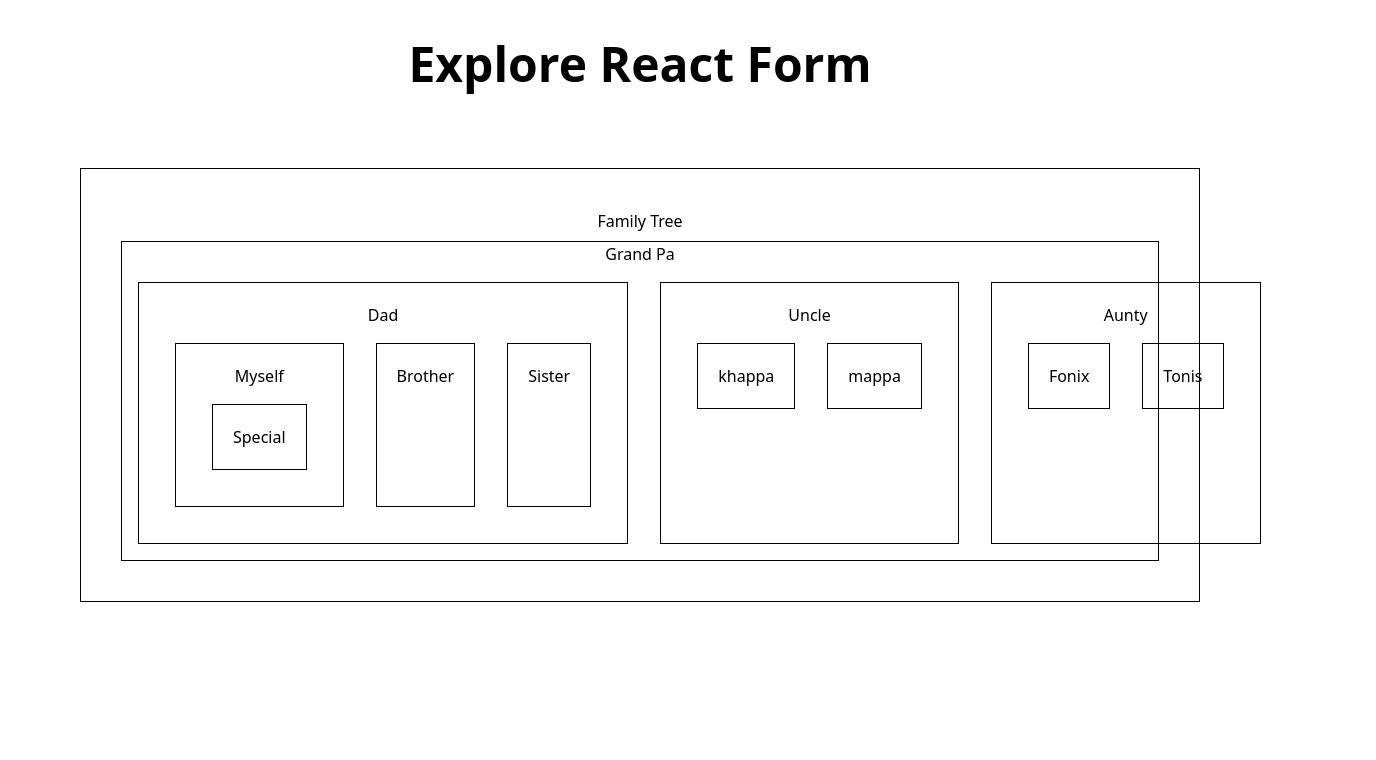
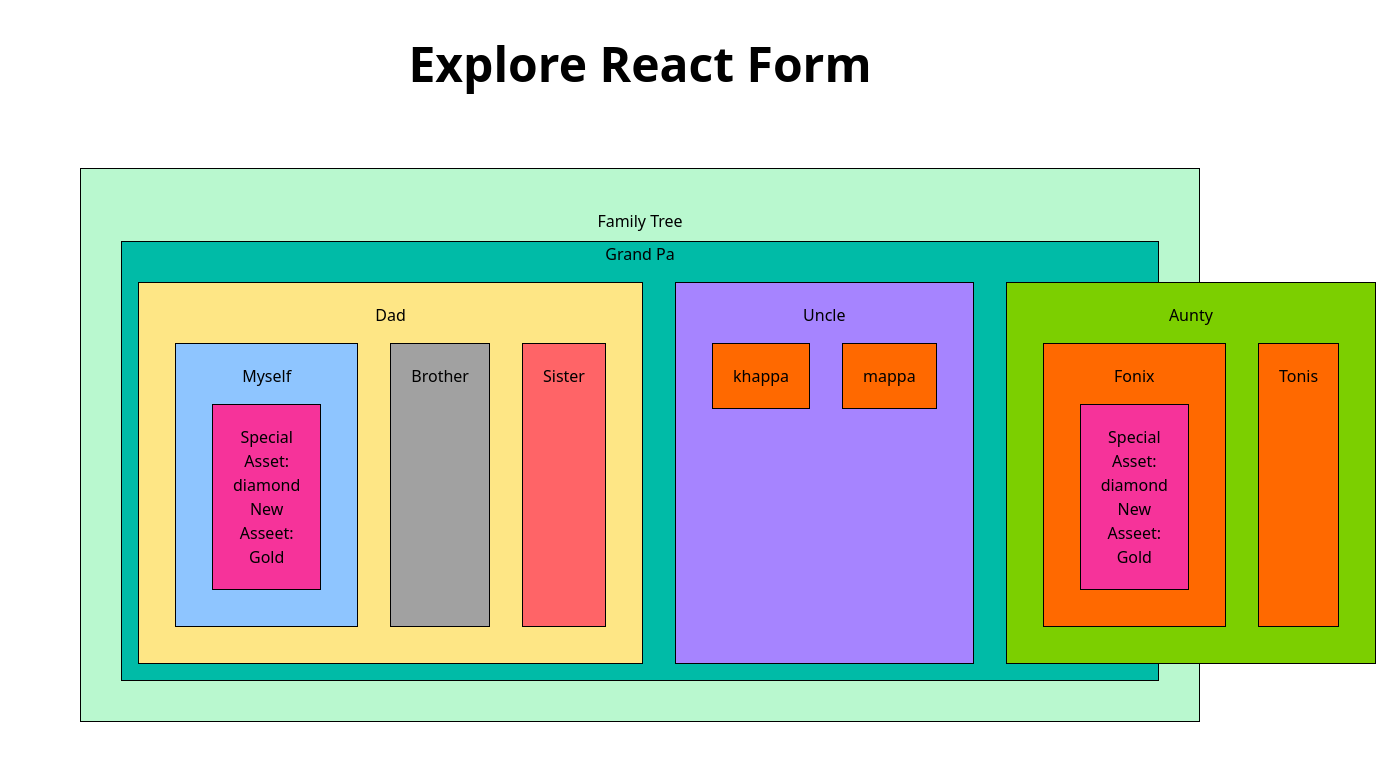
Before and after one commit to shehabRabby/Milestone-8-M-44, a React (Vite) app: page / in a window 1280 px wide. Shown: the top 760 px of the page, 1376 px wide, since content can reach past the window. Built offline with nearby package versions, Linux system fonts and the light colour scheme.

Commit message:
Introduction to Context API Lecture-9

```diff
--- a/src/Cmponents/FamilyTree/Aunty.jsx
+++ b/src/Cmponents/FamilyTree/Aunty.jsx
@@ -1,12 +1,12 @@
 import React from 'react';
 import Cousin from './Cousin';
 
-const Aunty = () => {
+const Aunty = ({asset}) => {
     return (
-        <div className='border-1 m-4 p-5'>
+        <div className='border-1 m-4 p-5 bg-lime-500'>
             <h3>Aunty</h3>
             <section className='flex'>
-                <Cousin name="Fonix"></Cousin>
+                <Cousin asset={asset} name="Fonix"></Cousin>
                 <Cousin name="Tonis"></Cousin>
             </section>
         </div>
--- a/src/Cmponents/FamilyTree/Brother.jsx
+++ b/src/Cmponents/FamilyTree/Brother.jsx
@@ -2,7 +2,7 @@ import React from 'react';
 
 const Brother = () => {
     return (
-        <div className='border-1 m-4 p-5'>
+        <div className='border-1 m-4 p-5 bg-neutral-400'>
             <h3>Brother</h3>
         </div>
     );
--- a/src/Cmponents/FamilyTree/Cousin.jsx
+++ b/src/Cmponents/FamilyTree/Cousin.jsx
@@ -1,9 +1,13 @@
 import React from 'react';
+import Special from './Special';
 
-const Cousin = ({name}) => {
+const Cousin = ({name,asset}) => {
     return (
-        <div className='border-1 m-4 p-5'>
+        <div className='border-1 m-4 p-5 bg-orange-500'>
             <h3>{name}</h3>
+            {
+                name === "Fonix" && <Special asset={asset}></Special>
+            }
         </div>
     );
 };
--- a/src/Cmponents/FamilyTree/Dad.jsx
+++ b/src/Cmponents/FamilyTree/Dad.jsx
@@ -3,12 +3,12 @@ import Myself from './Myself';
 import Brother from './Brother';
 import Sister from './Sister';
 
-const Dad = () => {
+const Dad = ({asset}) => {
     return (
-        <div className='border-1 m-4 p-5'>
+        <div className='border-1 m-4 p-5 bg-amber-200'>
             <h3>Dad</h3>
            <section className='flex'>
-                <Myself></Myself>
+                <Myself asset={asset}></Myself>
                 <Brother></Brother>
                 <Sister></Sister>
            </section>
--- a/src/Cmponents/FamilyTree/FamilyTree.jsx
+++ b/src/Cmponents/FamilyTree/FamilyTree.jsx
@@ -1,16 +1,19 @@
-import React from 'react';
+import React, { createContext } from 'react';
 import Grandpa from './Grandpa';
-import Dad from './Dad';
-import Uncle from './Uncle';
-import Aunty from './Aunty';
+
+ export const AssetContext = createContext('');
 
 const FamilyTree = () => {
 
     const asset = 'diamond';
+    const newAsset = 'Gold';
+    const anotherAsset = 'Platineum';
     return (
-        <div className="m-20 text-center family-tree border-1 p-10 ">
+        <div className="m-20 text-center family-tree border-1 p-10 bg-green-200 ">
             <h2>Family Tree</h2>
-            <Grandpa></Grandpa>
+            <AssetContext.Provider value={newAsset}>
+                <Grandpa asset={asset}></Grandpa>
+            </AssetContext.Provider>
 
         </div>
     );
--- a/src/Cmponents/FamilyTree/Grandpa.jsx
+++ b/src/Cmponents/FamilyTree/Grandpa.jsx
@@ -3,16 +3,16 @@ import Dad from "./Dad";
 import Uncle from "./Uncle";
 import Aunty from "./Aunty";
 
-const Grandpa = () => {
+const Grandpa = ({asset}) => {
 
 
   return (
-    <div className="border-1 mt-2">
+    <div className="border-1 mt-2 bg-teal-500">
       <h3>Grand Pa</h3>
       <section className="flex justify-between">
-        <Dad></Dad>
+        <Dad asset={asset}></Dad>
         <Uncle></Uncle>
-        <Aunty></Aunty>
+        <Aunty asset={asset}></Aunty>
       </section>
     </div>
   );
--- a/src/Cmponents/FamilyTree/Myself.jsx
+++ b/src/Cmponents/FamilyTree/Myself.jsx
@@ -1,12 +1,12 @@
 import React from 'react';
 import Special from './Special';
 
-const Myself = () => {
+const Myself = ({asset}) => {
     return (
-        <div className='border-1 m-4 p-5'>
+        <div className='border-1 m-4 p-5 bg-blue-300'>
             <h3>Myself</h3>
             <section>
-                <Special></Special>
+                <Special asset={asset}></Special>
             </section>
         </div>
     );
--- a/src/Cmponents/FamilyTree/Sister.jsx
+++ b/src/Cmponents/FamilyTree/Sister.jsx
@@ -2,7 +2,7 @@ import React from 'react';
 
 const Sister = () => {
     return (
-        <div className='border-1 m-4 p-5'>
+        <div className='border-1 m-4 p-5 bg-red-400'>
             <h3>Sister</h3>
         </div>
     );
--- a/src/Cmponents/FamilyTree/Special.jsx
+++ b/src/Cmponents/FamilyTree/Special.jsx
@@ -1,9 +1,16 @@
-import React from 'react';
+import React, { useContext } from 'react';
+import { AssetContext } from './FamilyTree';
 
-const Special = () => {
+const Special = ({asset}) => {
+
+    const newAsset = useContext(AssetContext);
+    console.log(newAsset);
+
     return (
-        <div  className='border-1 m-4 p-5'>
+        <div  className='border-1 m-4 p-5 bg-pink-500'>
             <h3>Special</h3>
+            <p>Asset: {asset}</p>
+            <p>New Asseet: {newAsset}</p>
         </div>
     );
 };
--- a/src/Cmponents/FamilyTree/Uncle.jsx
+++ b/src/Cmponents/FamilyTree/Uncle.jsx
@@ -3,7 +3,7 @@ import Cousin from './Cousin';
 
 const Uncle = () => {
     return (
-        <div className='border-1 m-4 p-5'>
+        <div className='border-1 m-4 p-5 bg-violet-400'>
             <h3>Uncle</h3>
            <section className='flex'>
              <Cousin name="khappa"></Cousin>
```
